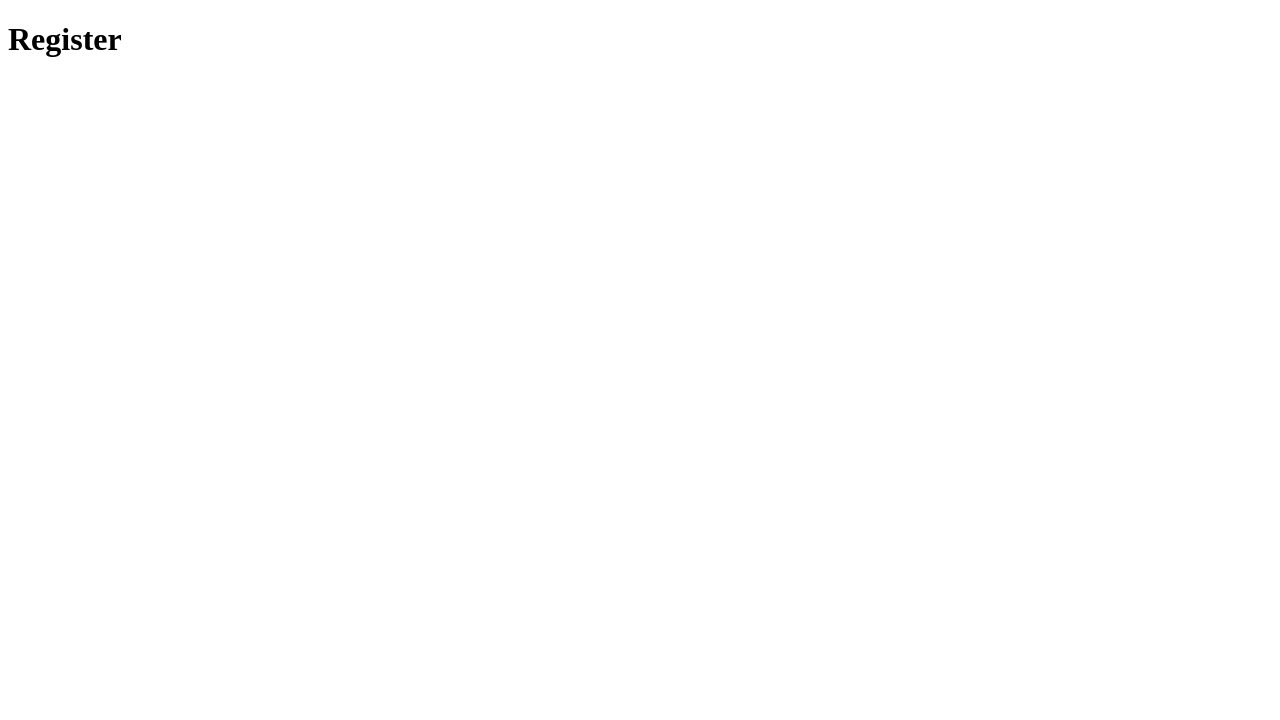
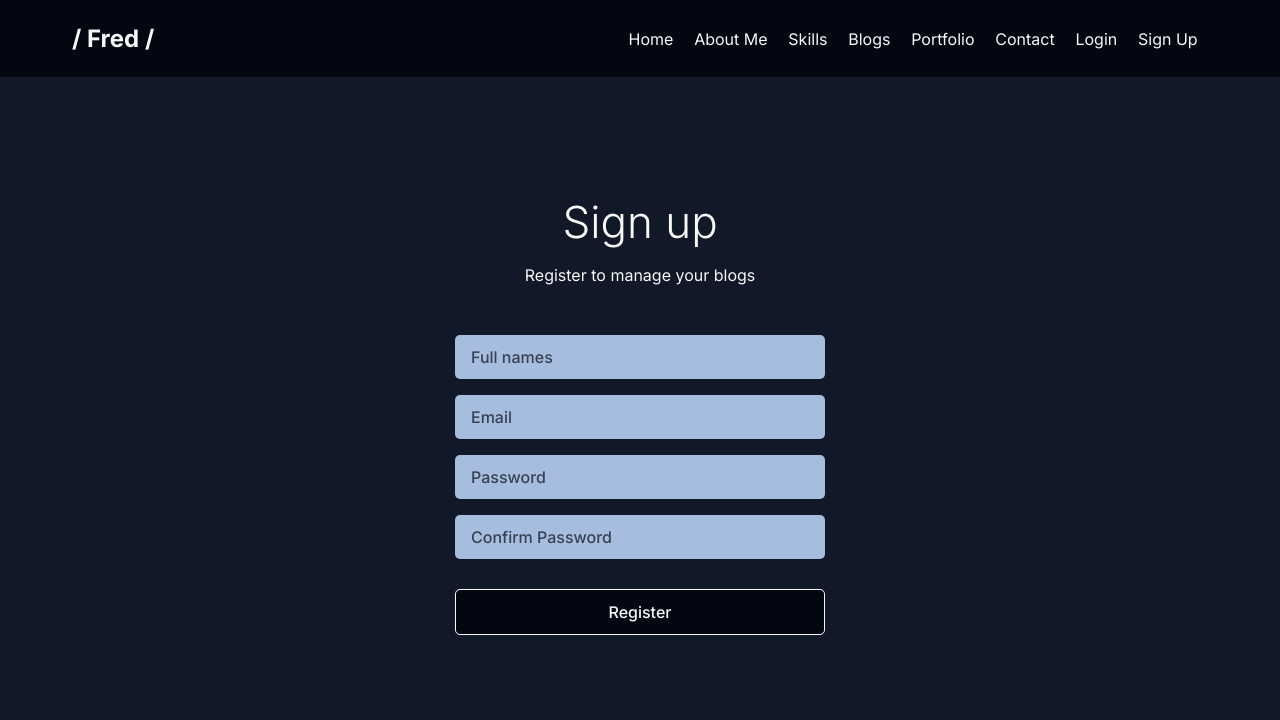
Before and after one commit to fredshema/brand, a plain HTML site: page src/signup.html in a window 1280 px wide. Drawn offline with Linux system fonts and the light colour scheme.

Commit message:
Add login and register page

```diff
--- a/src/signup.html
+++ b/src/signup.html
@@ -3,9 +3,61 @@
   <head>
     <meta charset="UTF-8" />
     <meta name="viewport" content="width=device-width, initial-scale=1.0" />
+    <link rel="stylesheet" href="styles/main.css" />
     <title>Register | Shema's Blog</title>
   </head>
   <body>
-    <h1>Register</h1>
+    <header class="navigation" id="home">
+      <nav class="container py-4">
+        <div class="logo">
+          <h1 class="m-0">/ Fred /</h1>
+        </div>
+        <ul class="nav-links">
+          <li class="nav-link"><a class="active" href="index.html">Home</a></li>
+          <li class="nav-link"><a href="index.html#about">About Me</a></li>
+          <li class="nav-link"><a href="index.html#skills">Skills</a></li>
+          <li class="nav-link"><a href="index.html#blogs">Blogs</a></li>
+          <li class="nav-link"><a href="index.html#portfolio">Portfolio</a></li>
+          <li class="nav-link"><a href="index.html#contact">Contact</a></li>
+          <li class="nav-link"><a href="login.html">Login</a></li>
+          <li class="nav-link"><a href="signup.html">Sign Up</a></li>
+        </ul>
+      </nav>
+    </header>
+
+    <section id="signup">
+      <div class="container">
+        <div class="text-center mb-50">
+          <h1 class="text-xl mb-0 font-weight-light">Sign up</h1>
+          <p>Register to manage your blogs</p>
+        </div>
+
+        <form action="">
+          <div class="form-group">
+            <input type="text" name="names" id="names" placeholder="Full names" />
+          </div>
+          <div class="form-group">
+            <input type="email" name="email" id="email" placeholder="Email" />
+          </div>
+          <div class="form-group">
+            <input
+              type="password"
+              name="password"
+              id="password"
+              placeholder="Password"
+            />
+          </div>
+          <div class="form-group mb-30">
+            <input
+              type="password"
+              name="confirm_password"
+              id="confirm_password"
+              placeholder="Confirm Password"
+            />
+          </div>
+          <input type="submit" value="Register" class="btn" />
+        </form>
+      </div>
+    </section>
   </body>
 </html>
--- a/src/styles/main.css
+++ b/src/styles/main.css
@@ -19,8 +19,18 @@ html,
 body {
   margin: 0;
   padding: 0;
-  background-color: var(--primary-color);
+  background-color: var(--secondary-color);
   color: var(--light-color);
+  font-family: "Inter", sans-serif;
+}
+
+a {
+  color: var(--accent-color);
+  text-decoration: none;
+}
+
+input,
+input::placeholder {
   font-family: "Inter", sans-serif;
 }
 
@@ -30,6 +40,7 @@ body {
   flex-direction: column;
   justify-content: center;
   align-items: center;
+  background-color: var(--primary-color);
 }
 
 #about {
@@ -108,3 +119,18 @@ body {
     flex-grow: 0;
   }
 }
+
+#login,
+#signup {
+  min-height: 80vh;
+  display: flex;
+  flex-direction: column;
+  justify-content: center;
+  align-items: center;
+
+  form {
+    max-width: 370px;
+    width: 100%;
+    margin: 0 auto;
+  }
+}
--- a/src/styles/navigation.css
+++ b/src/styles/navigation.css
@@ -1,4 +1,6 @@
 .navigation {
+  background-color: var(--primary-color);
+  nav {
     display: flex;
     justify-content: space-between;
     align-items: center;
@@ -33,3 +35,4 @@
       }
     }
   }
+}
--- a/src/styles/utilities.css
+++ b/src/styles/utilities.css
@@ -18,8 +18,8 @@
 }
 
 .py-4 {
-  padding-top: 1.5rem;
-  padding-bottom: 1.5rem;
+  padding-top: 1.5rem !important;
+  padding-bottom: 1.5rem !important;
 }
 
 .py-5 {
@@ -50,6 +50,14 @@
 
 .mb-5 {
   margin-bottom: 2rem !important;
+}
+
+.mb-30 {
+  margin-bottom: 30px !important;
+}
+
+.mb-50 {
+  margin-bottom: 50px !important;
 }
 
 .mt-0 {
@@ -172,3 +180,49 @@
   max-width: 500px;
   margin: 0 auto;
 }
+
+.font-weight-light {
+  font-weight: 300;
+}
+
+.form-group {
+  margin-bottom: 1rem;
+}
+
+input[type="text"],
+input[type="email"],
+input[type="password"],
+textarea {
+  width: 100%;
+  outline: none;
+  padding: 0.75rem 1rem;
+  font-size: 1rem;
+  border-radius: 5px;
+  transition: all 0.3s ease-in-out;
+  border: none;
+  background-color: var(--accent-color);
+  color: var(--primary-color);
+  font-weight: 500;
+
+  &:focus {
+    border-color: var(--gray-dark);
+  }
+
+  &::placeholder {
+    color: var(--gray-dark);
+    font-weight: 500;
+  }
+}
+
+input[type="submit"] {
+  width: 100%;
+  outline: none;
+  padding: 0.75rem;
+  font-size: 1rem;
+  font-weight: 500;
+  cursor: pointer;
+  border-radius: 5px;
+  background-color: var(--primary-color);
+  border: 1px solid var(--light-color);
+  color: var(--light-color);
+}
```
Also changed, not shown: src/index.html (+8 -8 lines), src/login.html (+53 -1 lines). Lines whose indentation alone changed are shown as unchanged.
